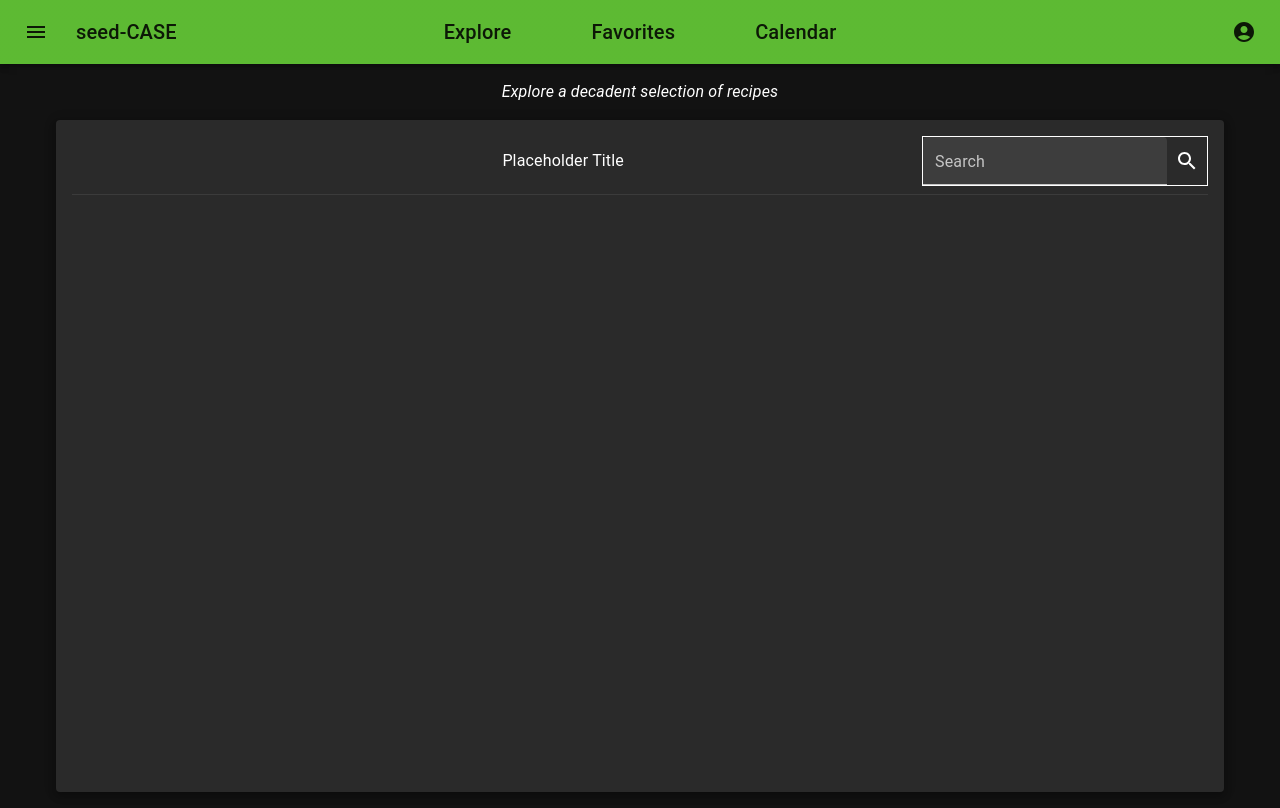
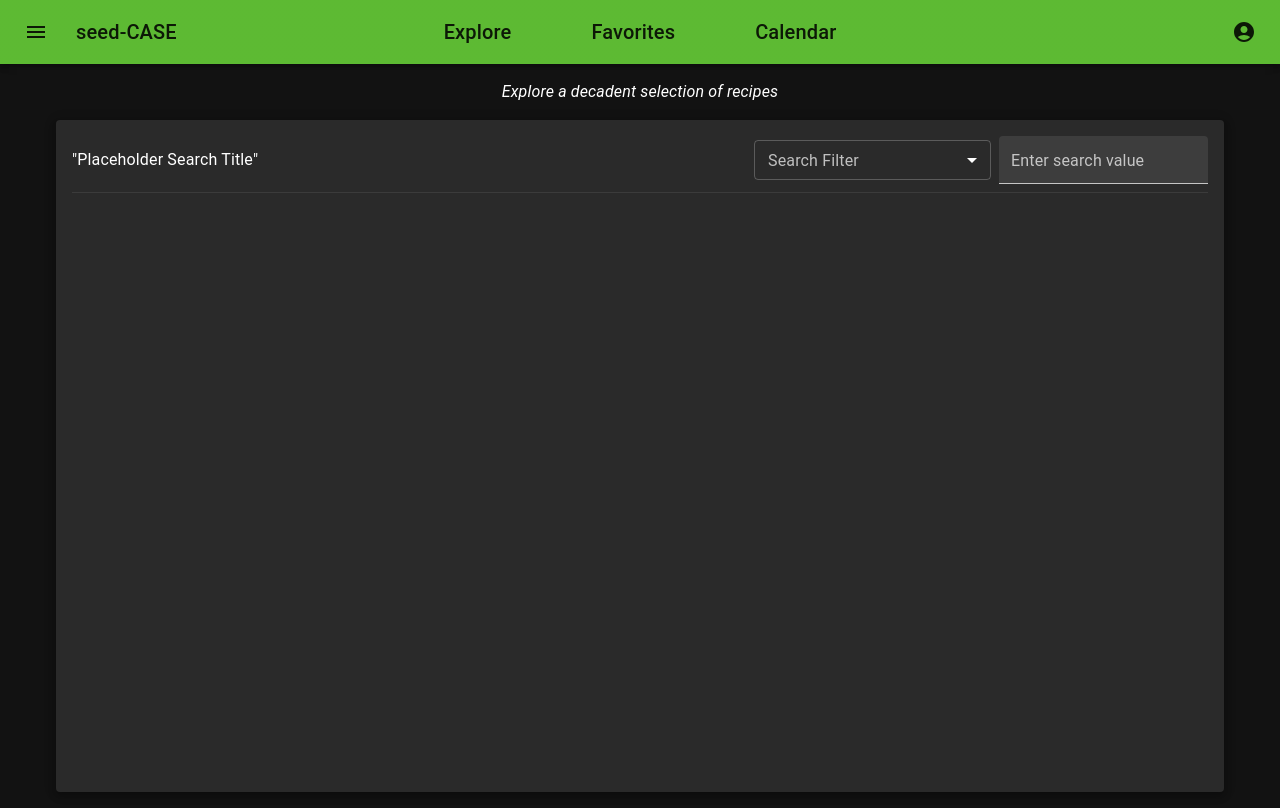
Before and after one commit to djcmerc/seed-case, a React (Create React App) app: page / in a window 1280 px wide. Built offline with nearby package versions, Linux system fonts and the light colour scheme.

Commit message:
SearchHeader and Layout fixing

```diff
--- a/src/components/explore/SearchHeader.tsx
+++ b/src/components/explore/SearchHeader.tsx
@@ -1,30 +1,26 @@
-import { IconButton, TextField, Typography } from '@mui/material';
+import {
+  FormControl,
+  InputLabel,
+  Select,
+  TextField,
+  Typography
+} from '@mui/material';
 import { Box } from '@mui/system';
-import SearchIcon from '@mui/icons-material/Search';
-
-const styles = {
-  hover: { '&:hover': { backgroundColor: 'transparent' } }
-};
 
 const SearchHeader = () => {
   return (
     <Box display="flex" justifyContent="space-between" mb={1}>
-      <Box flex={1}></Box>
-      <Box flex={5} display="flex" justifyContent="center" alignItems="center">
-        <Typography>Placeholder Title</Typography>
+      <Box display="flex" justifyContent="center" alignItems="center">
+        <Typography>"Placeholder Search Title"</Typography>
       </Box>
-      <Box
-        border={1}
-        borderColor="white"
-        ml={1}
-        display="flex"
-        alignItems="center"
-        alignSelf="flex-end"
-      >
-        <TextField size="small" label="Search" variant="filled" />
-        <IconButton sx={styles.hover}>
-          <SearchIcon />
-        </IconButton>
+      <Box display="flex" alignItems="center">
+        <FormControl size="small" fullWidth>
+          <InputLabel id="search-filter-label">Search Filter</InputLabel>
+          <Select labelId="search-filter-label" label="Filter"></Select>
+        </FormControl>
+        <Box width={400} ml={1}>
+          <TextField size="small" label="Enter search value" variant="filled" />
+        </Box>
       </Box>
     </Box>
   );
--- a/src/components/shared/Layout.tsx
+++ b/src/components/shared/Layout.tsx
@@ -1,4 +1,12 @@
-import { Box } from '@mui/material';
+import { Box, Paper } from '@mui/material';
+
+const styles = {
+  foreground: {
+    p: 2,
+    width: '100%',
+    height: '100%'
+  }
+};
 
 const Layout = (props: any) => {
   return (
@@ -10,7 +18,9 @@ const Layout = (props: any) => {
       px={7}
       py={2}
     >
-      {props.children}
+      <Paper sx={styles.foreground} elevation={5}>
+        {props.children}
+      </Paper>
     </Box>
   );
 };
--- a/src/pages/Explore.tsx
+++ b/src/pages/Explore.tsx
@@ -1,15 +1,6 @@
-import { Box, Divider, Paper, Typography } from '@mui/material';
+import { Box, Divider, Typography } from '@mui/material';
 import Layout from '../components/shared/Layout';
 import SearchHeader from '../components/explore/SearchHeader';
-
-const styles = {
-  foreground: {
-    p: 2,
-    width: '100%',
-    height: '100%'
-  },
-  hover: { '&:hover': { backgroundColor: 'transparent' } }
-};
 
 const Explore = () => {
   return (
@@ -20,10 +11,8 @@ const Explore = () => {
         </Typography>
       </Box>
       <Layout>
-        <Paper sx={styles.foreground} elevation={5}>
-          <SearchHeader />
-          <Divider light={true} />
-        </Paper>
+        <SearchHeader />
+        <Divider light={true} />
       </Layout>
     </>
   );
```
